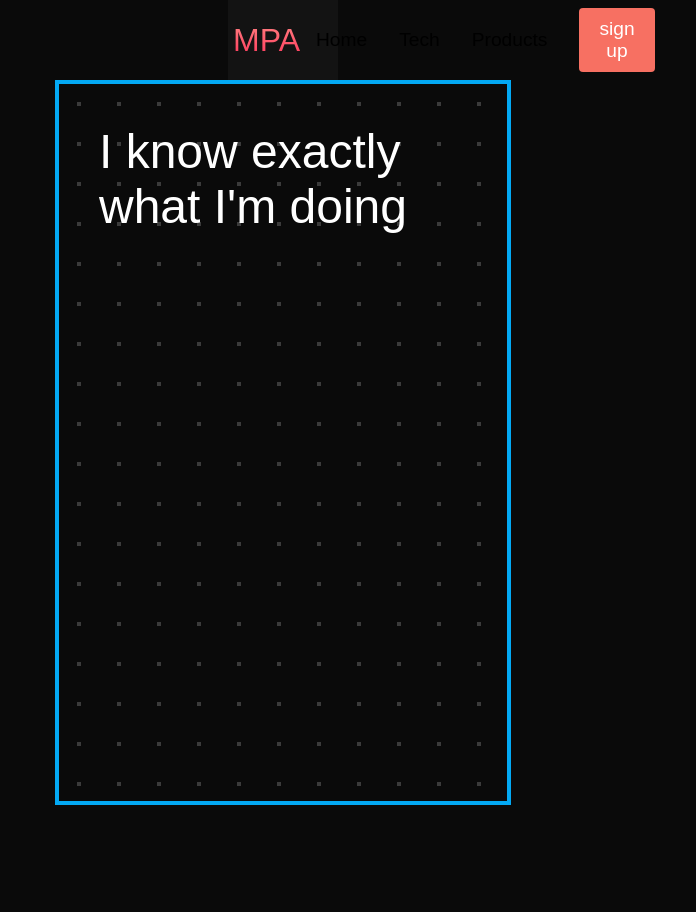
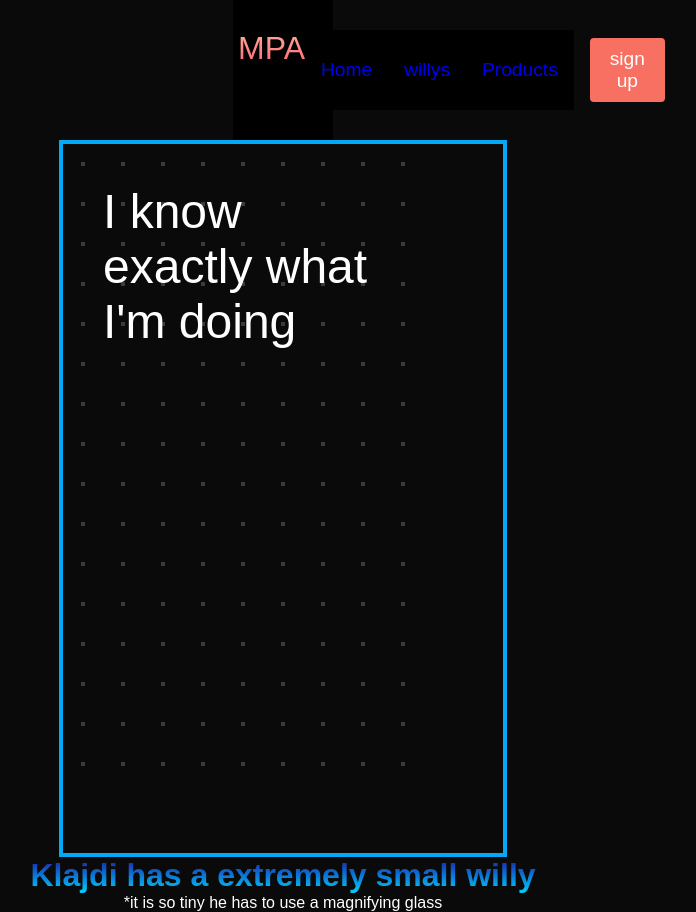
Before and after one commit to MPA-Studios/MPA-Website, a website built with Vite: page index.html in a window 1280 px wide. Shown: the whole page, without its empty margins (357-1053 px from the left). Before the commit the page ends 805 px from the top, so only its background shows below. Built offline with nearby package versions, Linux system fonts and the light colour scheme; some icons are missing.

Commit message:
Very broken currently

```diff
--- a/app.js
+++ b/app.js
@@ -22,7 +22,10 @@ const createWord = (text, index) => {
 }
 
 const addWord = (text, index) => subtitle.appendChild(createWord(text, index));
-
+how have you even managed to di tgat
 const createSubtitle = text => text.split(" ").map(addWord);
 
-createSubtitle("But in a much more real sense, I have no idea what I'm doing.");
+createSubtitle("i cant get no sleep...");
+
+im gonna revert now
+to yesturday right?
--- a/index.html
+++ b/index.html
@@ -21,7 +21,7 @@
                     <a href="/" class="navbar__links"> Home </a>
                 </li>
                 <li class="navbar__item">
-                    <a href="/monk.html" class="navbar__links"> Tech </a>
+                    <a href="/monk.html" class="navbar__links"> willys </a>
                 </li>
                 <li class="navbar__item">
                     <a href="/" class="navbar__links"> Products </a>
@@ -40,7 +40,8 @@
   </div>
   <i class="fa-solid fa-hat-witch card-icon"></i>
 </div>
-
+    <h1 class="Klajdi">Klajdi has a extremely small willy</h1>
+    <p1 class="magnify">*it is so tiny he has to use a magnifying glass</p1>
     <script src="app.js"></script>
 </body>
 </html>
--- a/styles.css
+++ b/styles.css
@@ -1,18 +1,20 @@
 * {
-    background: #ffff
     box-sizing: border-box;
     margin: 0;
     padding: 0;
     font-family: 'Kumbh Sans', sans-serif;
-    place-items: content
+    place-items: content;
 }
 
 .navbar {
-    background: #131313;
+    background: black;
     height: 80px;
+    background-color: black;
+    color: white;
     display: flex;
     justify-content: center;
     align-items: center;
+    padding: 70px 0;
     font-size: 1.2rem;
     position: sticky;
     top: 0;
@@ -28,6 +30,7 @@
     max-width: 100px;
     margin: 0 auto;
     padding: 0 5px;
+    position: center;
 }
 #navbar__logo {
     background-color: #ff8177;
@@ -38,7 +41,7 @@
     -webkit-text-fill-color: transparent;
     -moz-text-fill-color: transparent;
     display: flex;
-    align-items: center;
+    align-items: left;
     cursor: pointer;
     text-decoration: none;
     font-size: 2rem;
@@ -61,13 +64,15 @@
 }
 
 .navbar__links {
-    color: #000000ff;
+    color: #white;
+    background-color: black;
     display: flex;
     align-items: center;
     justify-content: center;
     text-decoration: none;
     padding: 0 1rem;
     height: 100%;
+    text-align: center;
 }
 
 .navbar__btn {
@@ -405,3 +410,15 @@ body {
   font-family: "Anek Latin", sans-serif;
   transition: color 600ms;
 }
+
+.Klajdi {
+  background: -webkit-linear-gradient(#1919a7, #00d4ff);
+  -webkit-background-clip: text;
+  -webkit-text-fill-color: transparent;
+}
+
+.magnify {
+  background: white;
+  -webkit-background-clip: text;
+  -webkit-text-fill-color: transparent;
+}
```
